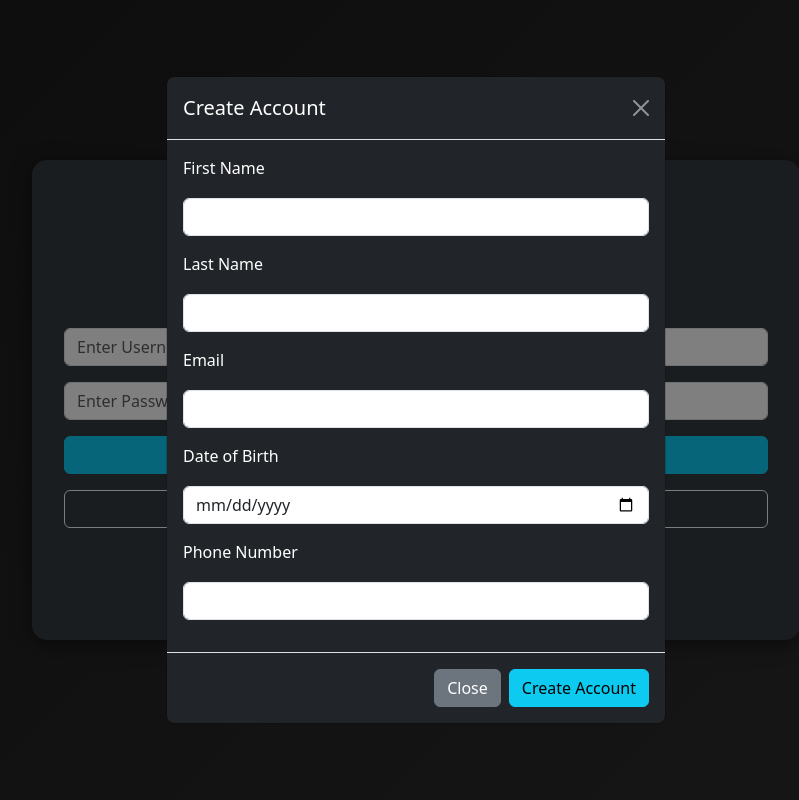
After one commit to Crisguts/iot_snack_hub, a Flask app: page /login in a window 1280 px wide, after a click on "Create Account". The commit adds this page. Shown: the whole page, without its empty margins (224-1023 px from the left). Run offline with Flask 3, Linux system fonts and the light colour scheme.

Commit message:
Created Login

```diff
--- a/app.py
+++ b/app.py
@@ -1,5 +1,5 @@
 import re
-from flask import Flask, jsonify, request, render_template, flash, url_for, redirect
+from flask import Flask, jsonify, request, render_template, flash, url_for, redirect, session
 import db
 
 # Import email system
@@ -76,9 +76,47 @@ def check_temperature_thresholds(fridge_data, fridge_id):
 
     except Exception as e:
         print(f"❌ Error checking temperature threshold for fridge {fridge_id}: {e}")
+# ToDo: Add Login Logic (Parth)
+# @app.route('/', methods=['GET', 'POST'])
+# @app.route('/login', methods=['GET', 'POST'])
+# def login():
+#     if request.method == "POST":
+#         username = request.form.get("Username")
+#         password = request.form.get("Password")
 
+#         if username in USERS and USERS[username] == password:
+#             session["username"] = username
+#             flash(f"Welcome, {username}!", "success")
+#             return redirect(url_for("index"))
+#         else:
+#             flash("Invalid username or password", "danger")
+#             return redirect(url_for("login"))
 
-@app.route('/')
+#     # GET request: render login page
+#     return render_template("login.html")
+
+@app.route('/', methods=['GET', 'POST'])
+@app.route('/login', methods=['GET', 'POST'])
+def login():
+    """
+    Temporary login: any username/password entered goes through.
+    """
+    if request.method == "POST":
+        username = request.form.get("Username", "guest")
+        session["username"] = username  # store in session
+        flash(f"Logged in as {username} (temporary auto-login)", "info")
+        return redirect(url_for("index"))
+
+    # GET request: render login page
+    return render_template("login.html")
+
+@app.route("/logout")
+def logout():
+    session.clear()  # remove all session data
+    flash("You have been logged out.", "info")
+    return redirect(url_for("login"))
+
+@app.route('/index')
 def index():
 
     # Fetch REAL data from database instead of hardcoded values
@@ -158,7 +196,40 @@ def client(page):
         total_pages=total_pages,
         search=search_query
     )
+@app.route("/create_account", methods=["POST"])
+def create_account():
+    first_name = request.form.get("first_name")
+    last_name = request.form.get("last_name")
+    email = request.form.get("email")          # Make sure your modal has an email field!
+    phone_num = request.form.get("phone_num")
+    dob = request.form.get("dob")
 
+    # Basic validation
+    if first_name and last_name and email:
+        name_regex = r"^[a-zA-Z]+([ '-][a-zA-Z]+)*$"
+        if not re.match(name_regex, first_name.strip()):
+            flash("Invalid first name.", "danger")
+            return redirect(url_for("index"))
+        if not re.match(name_regex, last_name.strip()):
+            flash("Invalid last name.", "danger")
+            return redirect(url_for("index"))
+        if not re.match(r'^[a-zA-Z0-9._%+-]+@[a-zA-Z0-9.-]+\.[a-zA-Z]{2,}$', email.strip()):
+            flash("Invalid email address.", "danger")
+            return redirect(url_for("index"))
+
+        # Attempt to add customer to DB
+        if db.add_customer(first_name.strip(), last_name.strip(), email.strip(), dob.strip(), phone_num.strip() if phone_num else None):
+            flash(f"{first_name} {last_name} added successfully!", "success")
+            gpio.blink("blue")
+        else:
+            flash("Failed to add client", "danger")
+            gpio.blink("red")
+    else:
+        flash("Fields cannot be left blank.", "danger")
+        gpio.blink("red")
+
+    # Redirect to index after handling everything
+    return redirect(url_for("index"))
 
 @app.route("/add", methods=["POST"])
 def add():
@@ -424,5 +495,6 @@ def check_email_signals():
     except Exception as e:
         return jsonify({"success": False, "error": str(e)}), 500
 
+
 if __name__ == "__main__":
     app.run(host="http://127.0.0.1", port=8080, debug=False)
--- a/static/styles.css
+++ b/static/styles.css
@@ -135,3 +135,32 @@ h1 {
     #fan_cont_text{
       margin-left: 10px;
     }
+
+            #loginBody {
+            height: 100vh;
+            display: flex;
+            justify-content: center;
+            align-items: center;
+            background: linear-gradient(135deg, #1a1a1a, #2e2e2e);
+            color: white;
+            margin: 0;
+        }
+        .login-card {
+            background-color: #343a40;
+            padding: 2rem;
+            border-radius: 15px;
+            box-shadow: 0 4px 20px rgba(0,0,0,0.5);
+            width: 60vw;
+            height: 60vh;
+        }
+        .login-card h3 {
+            margin-bottom: 1.5rem;
+            text-align: center;
+        }
+        .login-card .btn-info {
+            width: 100%;
+        }
+        .form-control {
+          margin-top: 10px;
+          margin-bottom: 1rem;
+        }
--- a/templates/client.html
+++ b/templates/client.html
@@ -26,7 +26,7 @@
       </div>
 
   <div class="d-flex flex-column align-items-center">
-    <a id="logout" href="" class="Sidebar fw-bold">Logout</a>
+    <a id="logout" href="{{ url_for('logout') }}" class="Sidebar fw-bold">Logout</a>
   </div>
     </div>
 
--- /dev/null
+++ b/templates/login.html
@@ -0,0 +1,102 @@
+<!DOCTYPE html>
+<html lang="en">
+<head>
+    <meta charset="UTF-8">
+    <title>My IoT Store</title>
+    <link rel="stylesheet" href="{{ url_for('static', filename='styles.css') }}">
+    <link rel="stylesheet" href="https://cdn.jsdelivr.net/npm/bootstrap@5.3.2/dist/css/bootstrap.min.css">
+<style>
+            .alert-top {
+            position: fixed;
+            top: 20px;
+            left: 50%;
+            transform: translateX(-50%);
+            z-index: 1050;
+            width: 90%;
+            max-width: 60vw;
+        }
+</style>
+</head>
+<body id="loginBody">
+    <!-- Bootstrap Alerts -->
+    <div class="alert-container">
+        {% with messages = get_flashed_messages(with_categories=true) %}
+        {% if messages %}
+        {% for category, message in messages %}
+        <div class="alert alert-{{ category }} alert-dismissible fade show alert-top" role="alert">
+          {{ message }}
+          <button type="button" class="btn-close" data-bs-dismiss="alert" aria-label="Close"></button>
+        </div>
+        {% endfor %}
+        {% endif %}
+        {% endwith %}
+    </div>
+    <div class="login-card" style="width: 60%; height: 60%;">
+        <h1 class="text-center">Smart Store</h5>
+        <h2 class="text-center">Welcome</h3>
+        <h5 class="text-center">The Future of Retail Starts Here</h2>
+        <form method="POST" action="/login">
+            <input type="text" name="Username" class="form-control" placeholder="Enter Username" required>
+            <input type="password" name="Password" class="form-control" placeholder="Enter Password" required>
+            <button type="submit" class="btn btn-info">Login</button>
+        </form>
+        <button type="button" class="btn btn-outline-light w-100 mt-3" data-bs-toggle="modal" data-bs-target="#createAccountModal">
+            Create Account
+        </button>
+    </div>
+    <!-- Create Account Modal -->
+    <div class="modal fade" id="createAccountModal" tabindex="-1" aria-labelledby="createAccountModalLabel" aria-hidden="true">
+      <div class="modal-dialog modal-dialog-centered">
+        <div class="modal-content bg-dark text-white">
+          <div class="modal-header">
+            <h5 class="modal-title" id="createAccountModalLabel">Create Account</h5>
+            <button type="button" class="btn-close btn-close-white" data-bs-dismiss="modal" aria-label="Close"></button>
+          </div>
+          <form method="POST" action="{{ url_for('create_account') }}">
+  <div class="modal-body">
+      <div class="mb-3">
+          <label for="first_name" class="form-label">First Name</label>
+          <input type="text" class="form-control" name="first_name" required>
+      </div>
+      <div class="mb-3">
+          <label for="last_name" class="form-label">Last Name</label>
+          <input type="text" class="form-control" name="last_name" required>
+      </div>
+      <div class="mb-3">
+          <label for="email" class="form-label">Email</label>
+          <input type="email" class="form-control" name="email" required>
+      </div>
+      <div class="mb-3">
+          <label for="dob" class="form-label">Date of Birth</label>
+          <input type="date" class="form-control" name="dob" required>
+      </div>
+      <div class="mb-3">
+          <label for="phone_num" class="form-label">Phone Number</label>
+          <input type="text" class="form-control" name="phone_num">
+      </div>
+  </div>
+  <div class="modal-footer">
+      <button type="button" class="btn btn-secondary" data-bs-dismiss="modal">Close</button>
+      <button type="submit" class="btn btn-info">Create Account</button>
+  </div>
+</form>
+
+        </div>
+      </div>
+    </div>
+
+
+ <script>
+// Alerts auto-hide
+setTimeout(() => {
+    document.querySelectorAll('.alert').forEach(alert => {
+        alert.classList.add('hide-slide');
+        alert.addEventListener('transitionend', () => alert.remove(), { once: true });
+    });
+}, 3000);
+</script>
+  <!-- Bootstrap JS for alerts -->
+  <script src="https://cdn.jsdelivr.net/npm/bootstrap@5.3.2/dist/js/bootstrap.bundle.min.js"></script>
+
+</body>
+</html>
```
Also changed, not shown: templates/index.html (+28 -1 lines).
